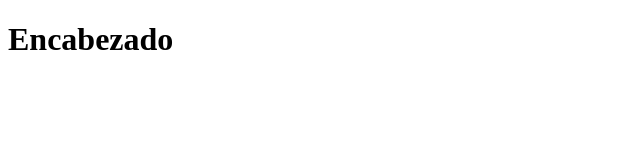
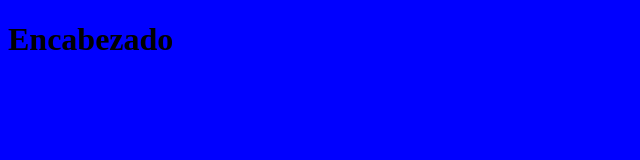
Before and after one commit to Mori022/Proyecto-Web, a plain HTML site: page index.html in a window 1280 px wide. Shown: the whole page, without its empty margins (0-640 px from the left). Drawn offline with Linux system fonts and the light colour scheme.

Commit message:
Update index.html

```diff
--- a/index.html
+++ b/index.html
@@ -5,6 +5,7 @@
     <meta http-equiv="X-UA-Compatible" content="IE=edge">
     <meta name="viewport" content="width=device-width, initial-scale=1.0">
     <title>Document</title>
+    <link href="estilos.css"  rel="stylesheet">
 </head>
 <body>
     <h1>Encabezado</h1>
```
